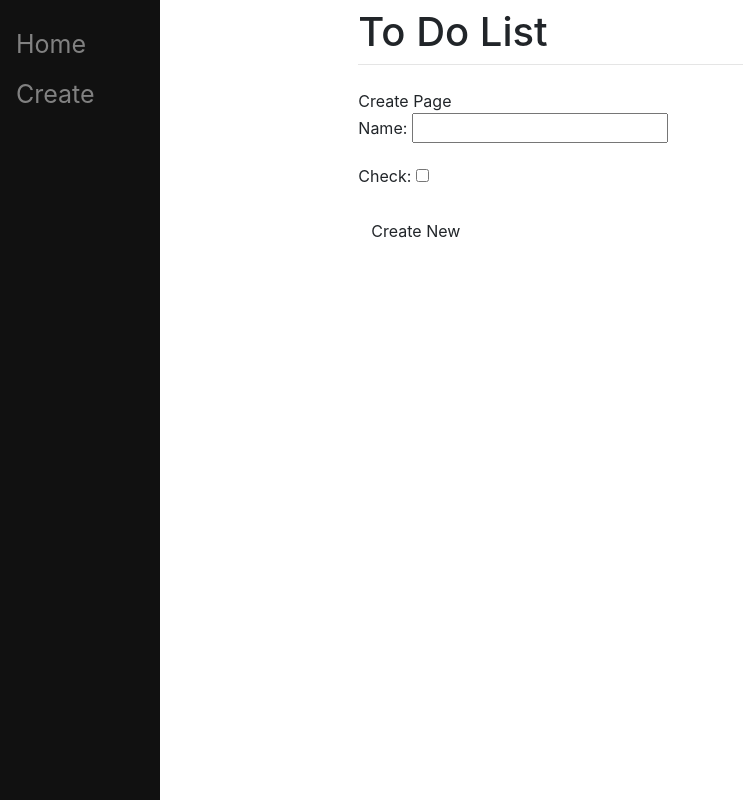
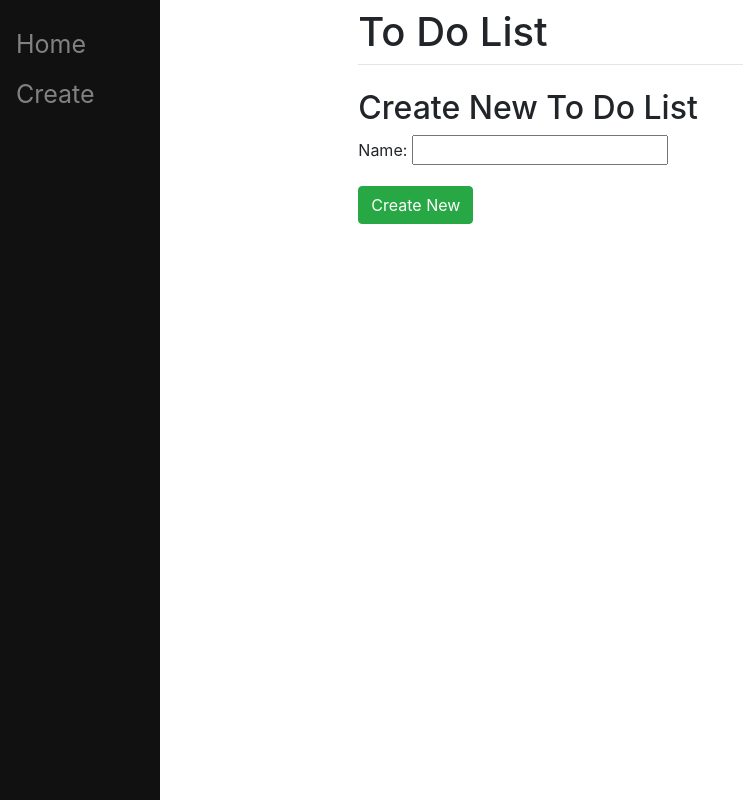
Before and after one commit to kshamsa/ToDoList, a Django app: page /create/ in a window 1280 px wide. Shown: the whole page, without its empty margins (0-743 px from the left). Run offline with Django 4.2, Linux system fonts and the light colour scheme.

Commit message:
Updated the create page to look a little nicer and removed unused check box.

```diff
--- a/main/forms.py
+++ b/main/forms.py
@@ -2,4 +2,3 @@ from django import forms
 
 class CreateNewList(forms.Form):
 	name  = forms.CharField(label="Name", max_length=200)
-	check = forms.BooleanField(required=False)
--- a/main/templates/main/create.html
+++ b/main/templates/main/create.html
@@ -4,7 +4,8 @@
 {% block title %} Create New List {% endblock %}
 
 {% block content %}
-	Create Page
+
+	<h2>Create New To Do List</h2>
 	<form method="post" action="/create/">
 		<!--
 			csrf_token is to prevent the CRSF
@@ -15,7 +16,7 @@
 		-->
 		{% csrf_token %}
 		{{ form.as_p }}
-		<button type="submit" name="save" class="btn">Create New </button>
+		<button type="submit" name="save" class="btn btn-success">Create New </button>
 	</form>
 
 {% endblock %}
```
Also changed, not shown: db.sqlite3.
